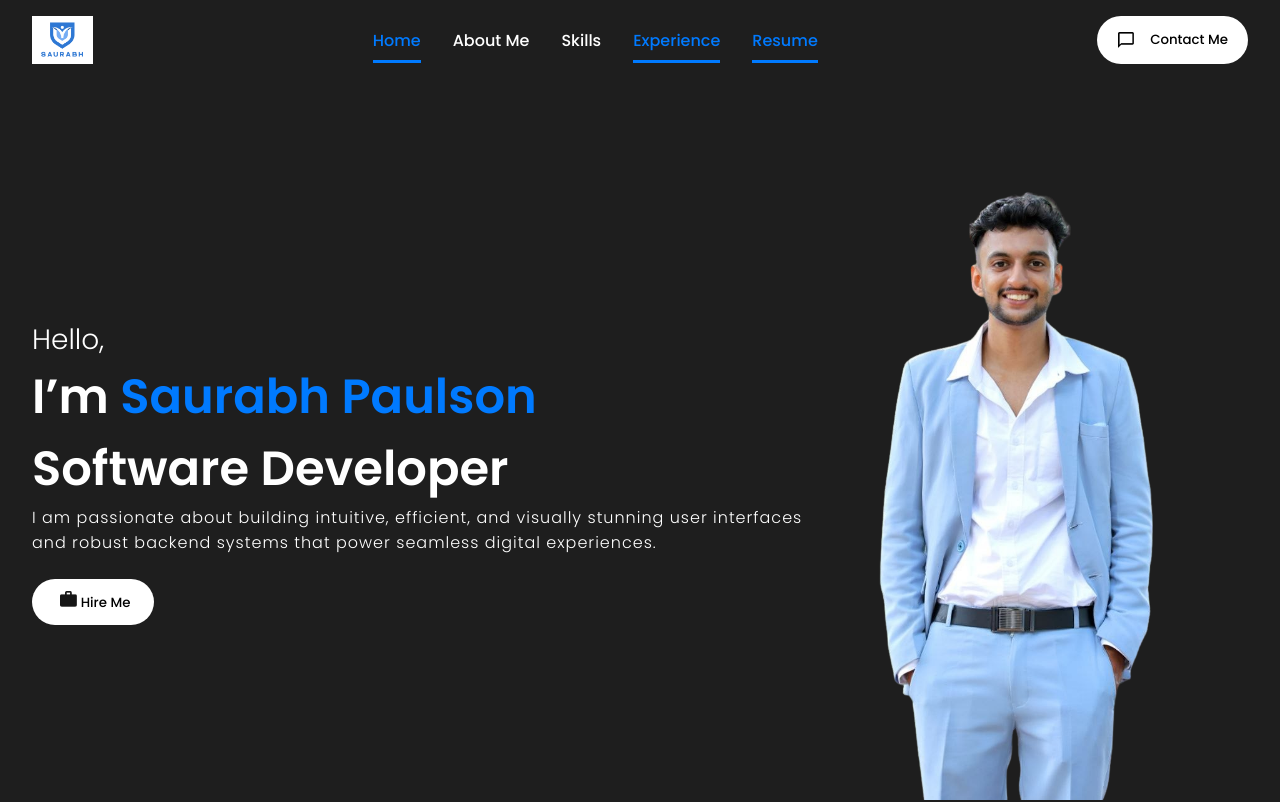
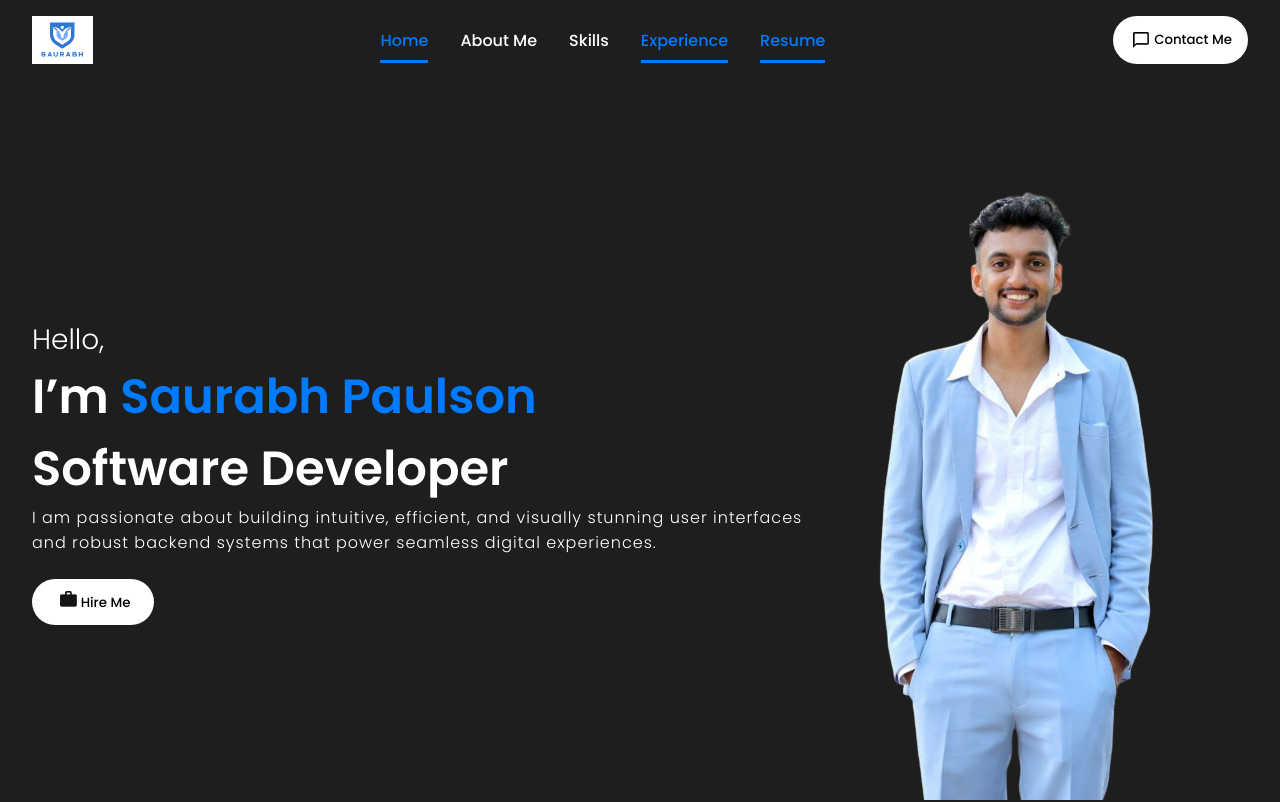
Before and after one commit to SaurabhPaulson/portFolio, a React (Create React App) app: page / in a window 1280 px wide. Shown: the top 802 px of the page. Built offline with nearby package versions, Linux system fonts and the light colour scheme.

Commit message:
style changes

```diff
--- a/src/components/NavBar/navBar.css
+++ b/src/components/NavBar/navBar.css
@@ -39,13 +39,11 @@
     justify-content: center;
     padding: 0 1rem;
     border-radius: 2rem;
-    padding-left: 5px;
-    padding-right: 20px;
 }
 
 .desktopMenuImg{
     object-fit: cover;
-    margin: 1rem;
+    margin: 1rem 0.3rem;
     width: 1rem;
 }
 
```
